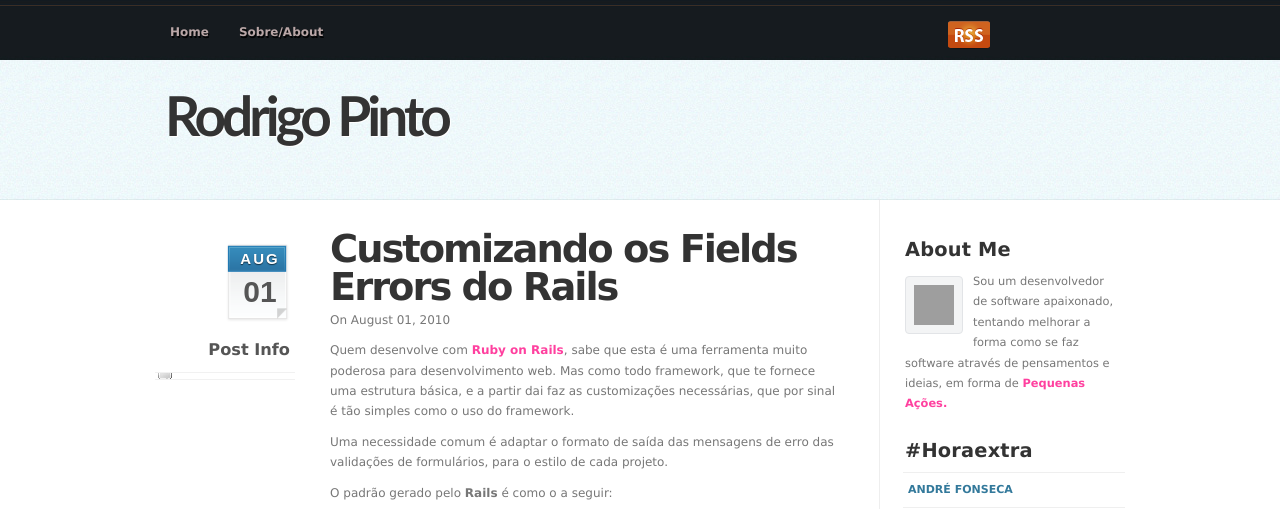
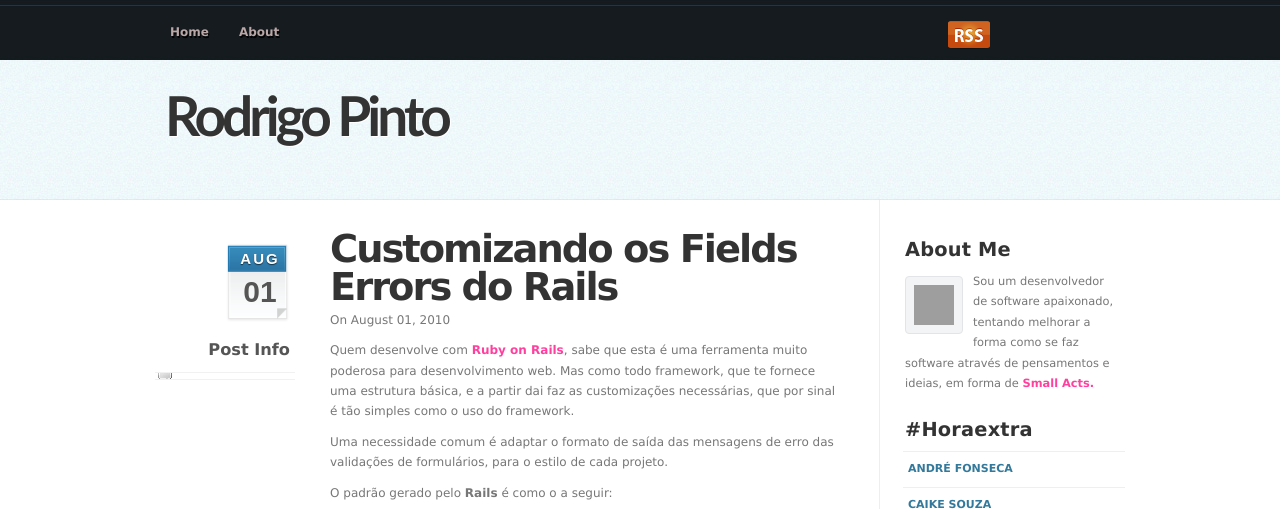
Before and after one commit to RamonPage/rodrigopinto.github.com, a Jekyll site: the page built from index.html, in a window 1280 px wide and 900 px high, cut to the strip 0-509 px from the top of the window. Built offline with Jekyll 4.4.1, drawn with Linux system fonts in a browser that asks for light colours; Markdown is read by kramdown in place of the engine named in the settings; comment, search, counter and statistics services are not loaded; grey boxes are pictures that could not be loaded.

Commit message:
small adjust

```diff
--- a/_config.yml
+++ b/_config.yml
@@ -1,6 +1,5 @@
-title: Rodrigo Pinto
+server: true
+auto: true
 permalink: /:year/:month/:day/:title
 markdown: rdiscount
-pygments: true
-exclude:
-  README.md
+exclude: ['Rakefile', 'README', 'Gemfile', 'Gemfile.lock', 'config.rb']
--- a/_layouts/default.html
+++ b/_layouts/default.html
@@ -1,9 +1,8 @@
-<!DOCTYPE html PUBLIC "-//W3C//DTD XHTML 1.0 Strict//EN" "http://www.w3.org/TR/xhtml1/DTD/xhtml1-strict.dtd">
+<!DOCTYPE html PUBLIC "-//W3C//DTD XHTML 1.0 Strict//EN""http://www.w3.org/TR/xhtml1/DTD/xhtml1-strict.dtd">
 
 <html xmlns="http://www.w3.org/1999/xhtml" xml:lang="en" lang="en">
 
 <head>
-
 	<meta http-equiv="content-type" content="application/xhtml+xml; charset=UTF-8" />
 	<meta name="author" content="Rodrigo Pinto - RodrigoPinto.me" />
 	<meta name="design" content="Erwin Aligam - styleshout.com" />
@@ -11,88 +10,49 @@
 	<meta name="keywords" content="Rodrigo Pinto, Ruby, Rails, software d here" />
 	<meta name="robots" content="index, follow, noarchive" />
 	<meta name="googlebot" content="noarchive" />
-
-<title>{{ page.title }}</title>
-
+	<title>Rodrigo Pinto - {{ page.title }}</title>
 <style type="text/css" media="all">
   @import "/static/css/screen.css";
 </style>
 
 </head>
 
-<script type="text/javascript">
-
-  var _gaq = _gaq || [];
-  _gaq.push(['_setAccount', 'UA-13130320-1']);
-  _gaq.push(['_trackPageview']);
-
-  (function() {
-    var ga = document.createElement('script'); ga.type = 'text/javascript'; ga.async = true;
-    ga.src = ('https:' == document.location.protocol ? 'https://ssl' : 'http://www') + '.google-analytics.com/ga.js';
-    var s = document.getElementsByTagName('script')[0]; s.parentNode.insertBefore(ga, s);
-  })();
-
-</script>
-
 <body>
-
-<!--header -->
-<div id="header-wrap"><div id="header">
-
+<div id="header-wrap">
+	<div id="header">
 		<a name="top"></a>
 
 	  <h1 id="logo-text"><a href="/" title="">Rodrigo Pinto</a></h1>
 	  <p id="slogan"></p>
-
 		<div  id="nav">
 	    <ul>
 	      <li><a href="/">Home</a></li>
-			<li><a href="sobre.html">Sobre/About</a></li>
+	      <li><a href="/sobre.html">About</a></li>
 	    </ul>
 	  </div>
-
 		<p id="rss">
 	  	<a href="/atom.xml"></a>
 	  </p>
+	</div>
+</div>
 
-
-
-<!--/header-->
-</div></div>
-
-<!-- content-outer -->
 <div id="content-wrap" class="clear" >
-
-	<!-- content -->
   <div id="content">
-
-	<!-- main -->
 		<div id="main">
         {{ content }}
     </div>
-	<!-- /main -->
-      <!-- sidebar -->
+
 		<div id="sidebar">
-
       <div class="about-me">
-
 				<h3>About Me</h3>
         	<p>
         		<a href='#'>
-					<img src='http://www.gravatar.com/avatar/de89dceb54a28b2aa952663cc94d60fc?s=40' height='40' width='40' class='float-left' />
+          		<img src='http://www.gravatar.com/avatar/de89dceb54a28b2aa952663cc94d60fc?s=40' height='40' width='40' rel="nofollow" class='float-left' />
           	</a>
-				Sou um desenvolvedor de software
-				apaixonado, tentando melhorar a forma como se faz
-				software através de pensamentos e ideias,
-				em forma de
-				<b> <a href='http://smallactsmanifesto.org'> Pequenas Ações.</a> </b>
-
+						Sou um desenvolvedor de software apaixonado, tentando melhorar a forma como se faz software através de pensamentos e ideias, em forma de <strong><a href='http://smallactsmanifesto.org' rel="nofollow"> Small Acts.</a></strong>
         </p>
-
 			</div>
-
 			<div class="sidemenu">
-
   			<h3>#Horaextra</h3>
               <ul>
           <li><a href="http://metronus.com/blog/?utm_source=horaextra.org&amp;utm_medium=affiliate&amp;utm_content=textlink&amp;utm_campaign=horaextra">André Fonseca</a></li>
@@ -109,29 +69,15 @@
             <li><a href="http://mergulhao.info/?utm_source=horaextra.org&amp;utm_medium=affiliate&amp;utm_content=textlink&amp;utm_campaign=horaextra">Sylvestre Mergulhão</a></li>
             <li><a href="http://vp.blog.br/?utm_source=horaextra.org&amp;utm_medium=affiliate&amp;utm_content=textlink&amp;utm_campaign=horaextra">Vitor Pellegrino</a></li>
         </ul>
-
+      </div>
+    </div>
+  </div>
 </div>
 
-
-      <!-- /sidebar -->
-		</div>
-
-    <!-- content -->
-	</div>
-
-<!-- /content-out -->
-</div>
-
-<!-- footer-outer -->
 	<div id="footer-outer" class="clear"><div id="footer-wrap">
-
-	<div class="col-a">
-
-	</div>
-
+	  <div class="col-a"></div>
 	  <div class="col-a">
 	    <h3>Keep in Touch</h3>
-
 			<ul class="subscribe-stuff">
 	    	<li>
 	        <a title="RSS" href="index.html" rel="nofollow">
@@ -148,25 +94,14 @@
 	          <img alt="E-mail this story to a friend!" title="E-mail this story to a friend!" src="/images/social_email.png" />
 	        </a>
 	      </li>
-
 			</ul>
-
+		</div>
+		<div class="col-a"></div>
+		<div class="col-b"></div>
+	</div>
 </div>
 
-   <div class="col-a">
-
-   </div>
-
-   <div class="col-b">
-
-	</div>
-
-<!-- /footer-outer -->
-</div></div>
-
-<!-- footer-bottom -->
 <div id="footer-bottom">
-
   <p class="bottom-left">
     &copy; 2010 <strong>Copyright Rodrigo Pinto</strong>&nbsp; &nbsp; &nbsp;
     <a href="http://www.bluewebtemplates.com/" title="Website Templates">website templates</a> by <a href="http://www.styleshout.com/">styleshout</a>
@@ -174,15 +109,12 @@
 
   <p class="bottom-right">
     <a href="http://jigsaw.w3.org/css-validator/check/referer">CSS</a> |
-	   <a href="http://validator.w3.org/check/referer">XHTML</a>	|
+     <a href="http://validator.w3.org/check/referer">XHTML</a>  |
     <a href="/">Home</a> |
     <a href="index.html">RSS Feed</a> |
       <strong><a href="#top">Back to Top</a></strong>
    </p>
-
-<!-- /footer-bottom-->
 </div>
-
 <script type="text/javascript">
     /* * * CONFIGURATION VARIABLES: EDIT BEFORE PASTING INTO YOUR WEBPAGE * * */
     var disqus_shortname = 'rodrigopinto'; // required: replace example with your forum shortname
--- a/index.html
+++ b/index.html
@@ -1,6 +1,6 @@
 ---
 layout: default
-title: "Rodrigo Pinto"
+title: Home
 ---
 
 	{% for post in site.posts %}
--- a/sobre.html
+++ b/sobre.html
@@ -1,5 +1,6 @@
 ---
 layout: default
+title: About
 ---
 
 <!-- main -->
```
Also changed, not shown: other parts of _layouts/default.html (+12 -0 lines). Lines whose indentation alone changed are shown as unchanged.
